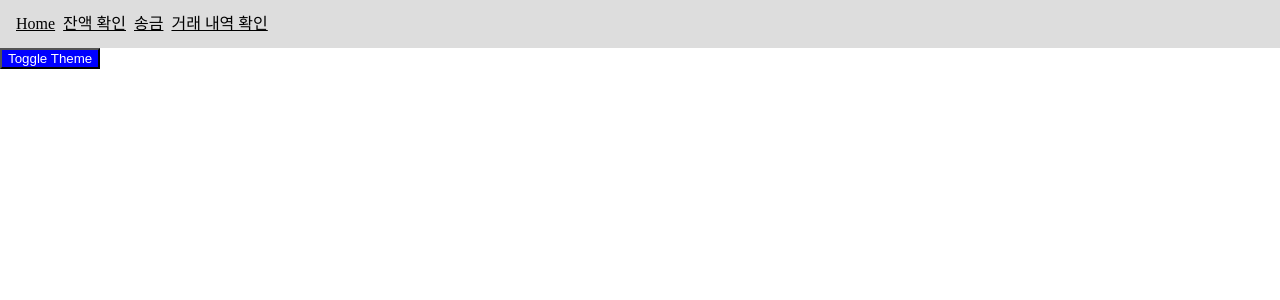
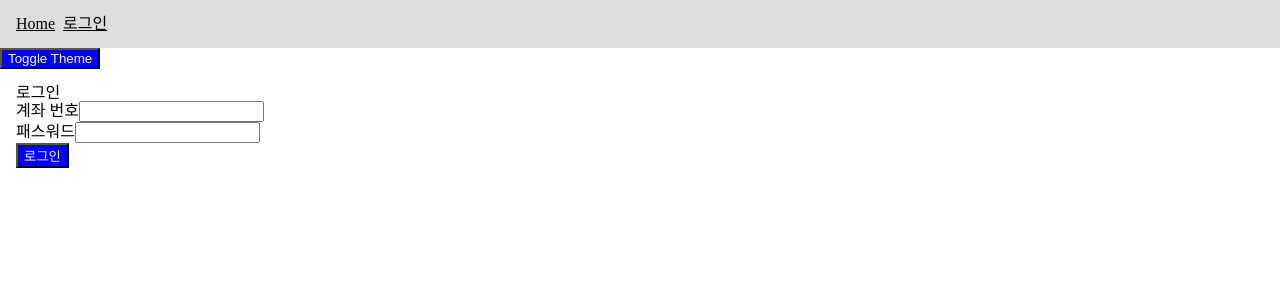
Before and after one commit to seungjjun/makaobank-frontend, a React (Vite) app: page /login in a window 1280 px wide. Shown: the top 300 px of the page. Built offline with nearby package versions, Linux system fonts and the light colour scheme.

Commit message:
로그인 페이지와 폼 생성 - 로그인이 되었을 경우에만 메뉴들이 보이는 기능 구현

```diff
--- a/src/App.jsx
+++ b/src/App.jsx
@@ -1,5 +1,3 @@
-import { useEffect, useState } from 'react';
-
 import { Routes, Route } from 'react-router-dom';
 
 import { Reset } from 'styled-reset';
@@ -7,14 +5,15 @@ import { Reset } from 'styled-reset';
 import styled, { ThemeProvider } from 'styled-components';
 
 import { useLocalStorage } from 'usehooks-ts';
+import PrimaryButton from './components/ui/PrimaryButton';
+
 import Header from './components/Header';
-
-import PrimaryButton from './components/ui/PrimaryButton';
 
 import AccountPage from './pages/AccountPage';
 import HomePage from './pages/HomePage';
 import TransferPage from './pages/TransferPage';
 import TransactionsPage from './pages/TransactionsPage';
+import LoginPage from './pages/LoginPage';
 
 import GlobalStyle from './styles/GlobalStyle';
 
@@ -47,6 +46,7 @@ export default function App() {
       <Main>
         <Routes>
           <Route path="/" element={<HomePage />} />
+          <Route path="/login" element={<LoginPage />} />
           <Route path="/account" element={<AccountPage />} />
           <Route path="/transfer" element={<TransferPage />} />
           <Route path="/transactions" element={<TransactionsPage />} />
--- a/src/components/Header.jsx
+++ b/src/components/Header.jsx
@@ -1,6 +1,10 @@
 import { Link } from 'react-router-dom';
 
+import { useLocalStorage } from 'usehooks-ts';
+
 import styled from 'styled-components';
+
+import Button from './ui/Button';
 
 const Container = styled.header`
   width: 100%;
@@ -19,6 +23,12 @@ const Container = styled.header`
 `;
 
 export default function Header() {
+  const [accessToken, setAccessToken] = useLocalStorage('accessToken', '');
+
+  const handleLogout = () => {
+    setAccessToken('');
+  };
+
   return (
     <Container>
       <nav>
@@ -26,6 +36,8 @@ export default function Header() {
           <li>
             <Link to="/">Home</Link>
           </li>
+          {accessToken ? (
+            <>
               <li>
                 <Link to="/account">잔액 확인</Link>
               </li>
@@ -35,6 +47,15 @@ export default function Header() {
               <li>
                 <Link to="/transactions">거래 내역 확인</Link>
               </li>
+              <li>
+                <Button type="button" onClick={handleLogout}>로그아웃</Button>
+              </li>
+            </>
+          ) : (
+            <li>
+              <Link to="/login">로그인</Link>
+            </li>
+          )}
         </ul>
       </nav>
     </Container>
--- /dev/null
+++ b/src/components/LoginForm.jsx
@@ -0,0 +1,58 @@
+import { useForm } from 'react-hook-form';
+
+import { useNavigate } from 'react-router-dom';
+
+import { useLocalStorage } from 'usehooks-ts';
+
+import useBankStore from '../hooks/useBankStore';
+
+import PrimaryButton from './ui/PrimaryButton';
+
+export default function LoginForm() {
+  const navagate = useNavigate();
+
+  const [, setAccessToken] = useLocalStorage('accessToken', '');
+
+  const bankStore = useBankStore();
+
+  const { register, handleSubmit } = useForm();
+
+  const onSubmit = async (data) => {
+    const { accountNumber, password } = data;
+    const accessToken = await bankStore.login({ accountNumber, password });
+
+    if (accessToken) {
+      setAccessToken(accessToken);
+      navagate('/');
+    }
+    console.log(accessToken);
+  };
+
+  return (
+    <form onSubmit={handleSubmit(onSubmit)}>
+      <h2>로그인</h2>
+      <div>
+        <label htmlFor="input-account-number">
+          계좌 번호
+        </label>
+        <input
+          id="input-account-number"
+          {...register('accountNumber', { required: true })}
+        />
+      </div>
+      <div>
+        <label htmlFor="input-password">
+          패스워드
+        </label>
+        <input
+          id="input-password"
+          type="password"
+          {...register('password', { required: true })}
+        />
+      </div>
+      <PrimaryButton type="submit" onClick={() => {}}>
+        로그인
+      </PrimaryButton>
+    </form>
+  );
+}
--- a/src/components/TransferForm.jsx
+++ b/src/components/TransferForm.jsx
@@ -1,5 +1,5 @@
 /* eslint-disable react/jsx-props-no-spreading */
-import { useEffect, useState } from 'react';
+import { useEffect } from 'react';
 
 import { useForm } from 'react-hook-form';
 
@@ -24,6 +24,7 @@ export default function TransferForm() {
     const { accountNumber, amount, name } = data;
     bankStore.requestTransfer({ to: accountNumber, amount, name });
   };
+
   return (
     <form onSubmit={handleSubmit(onSubmit)}>
       <div>
--- /dev/null
+++ b/src/components/ui/Button.jsx
@@ -0,0 +1,11 @@
+import styled from 'styled-components';
+
+const Button = styled.button`
+    font-size: 1em;
+    border: 0;
+    background: transparent;
+    color: inherit;
+    cursor: pointer;
+`;
+
+export default Button;
--- /dev/null
+++ b/src/pages/LoginPage.jsx
@@ -0,0 +1,7 @@
+import LoginForm from '../components/LoginForm';
+
+export default function LoginPage() {
+  return (
+    <LoginForm />
+  );
+}
```
Also changed, not shown: steps_file.js (+10 -0 lines), tests/features/account_test.js (+2 -2 lines), tests/features/transactions_test.js (+1 -1 lines), tests/features/transfer_test.js (+2 -2 lines), 1 other file (tests, documents, lock files or other folders). Lines whose indentation alone changed are shown as unchanged.
